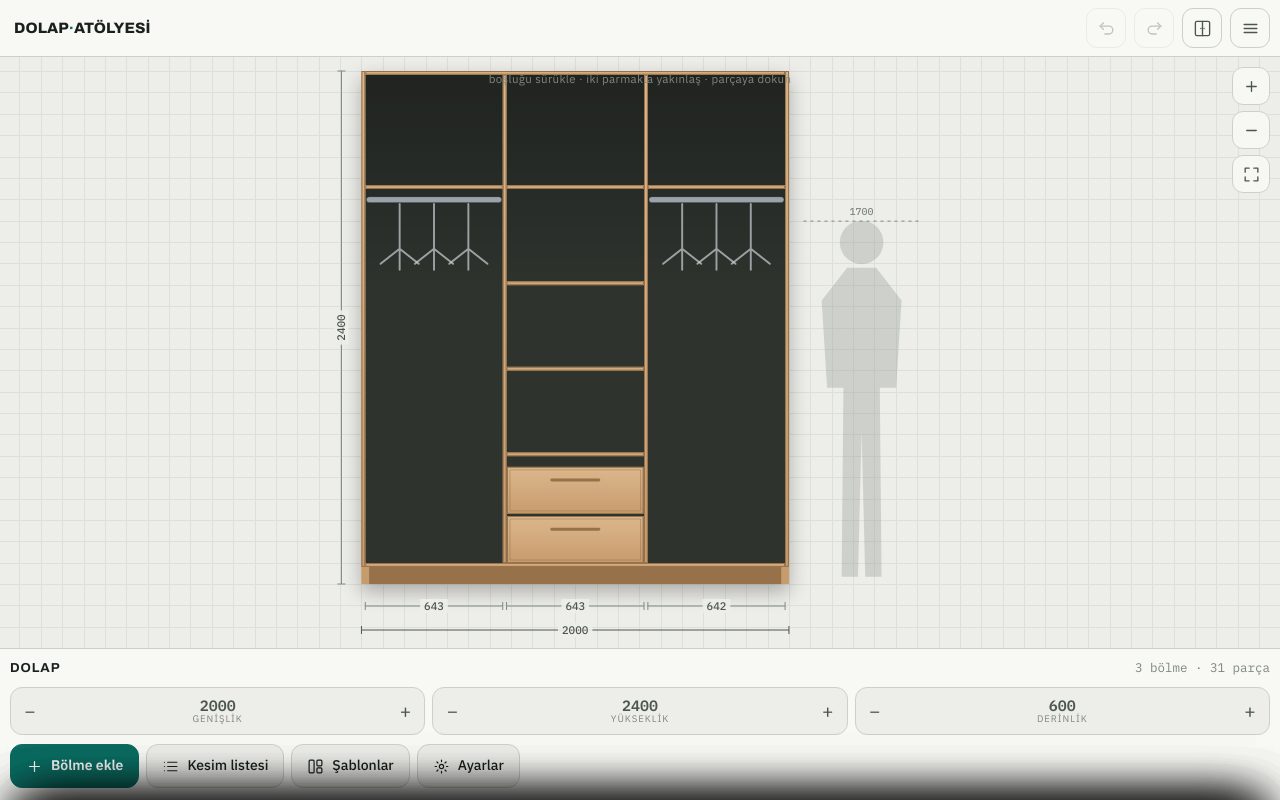
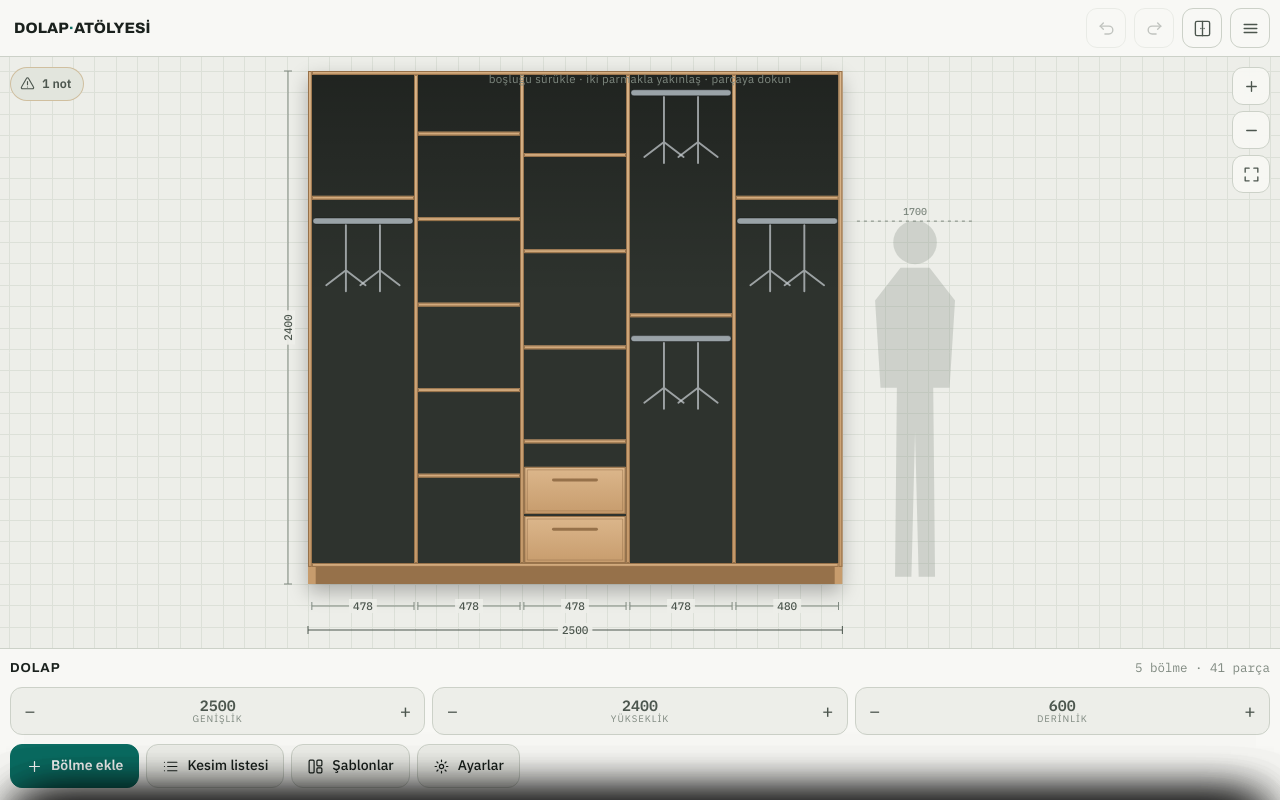
Before and after one commit to ozergul/dolap-atolyesi, a plain HTML site: page index.html in a window 1280 px wide. Drawn offline with Linux system fonts and the light colour scheme.

Commit message:
Varsayılan tasarım 5 kapaklı gardırop (2500 mm); 3 kapaklı sürüm şablon olarak kaldı

```diff
--- a/index.html
+++ b/index.html
@@ -427,13 +427,26 @@ function rod(y){ return {k:'rod', y:y}; }
 function drawer(y,h){ return {k:'drawer', y:y, h:h||200}; }
 
 var TEMPLATES = [
-  { name:'Klasik gardırop', note:'2000 × 2400 × 600',
+  /* VARSAYILAN: 5 kapaklı gardırop. 5 kapak 2000 mm'ye sığmıyor — bölme başına
+     378 mm kalıyor ve o ende askı borusuna kıyafet giremiyor. 2500 mm'de bölme
+     ~478 mm, kapak ~496 mm: piyasadaki 5 kapaklı gardırop ölçüsü. */
+  { name:'5 kapaklı gardırop', note:'2500 × 2400 × 600',
+    make:function(){ var s=Object.assign({},DEF);
+      s.W=2500;s.H=2400;s.D=600;
+      s.cols=[
+        col(478,[rod(1600),shelf(1700)],'single'),                                  // uzun askı (palto)
+        col(478,[shelf(400),shelf(800),shelf(1200),shelf(1600),shelf(2000)],'single'),
+        col(478,[drawer(0,220),drawer(230,220),shelf(560),shelf(1000),shelf(1450),shelf(1900)],'single'),
+        col(478,[rod(1050),shelf(1150),rod(2200)],'single'),                        // çift sıra askı
+        col(480,[rod(1600),shelf(1700)],'single')
+      ]; return s; } },
+  { name:'3 kapaklı gardırop', note:'2000 × 2400 × 600',
     make:function(){ var s=Object.assign({},DEF);
       s.W=2000;s.H=2400;s.D=600;
       s.cols=[
-        col(640,[shelf(1750),rod(1700)],'single'),
+        col(640,[rod(1700),shelf(1800)],'single'),
         col(640,[drawer(0,220),drawer(230,220),shelf(500),shelf(900),shelf(1300),shelf(1750)],'single'),
-        col(640,[shelf(1750),rod(1700)],'single')
+        col(640,[rod(1700),shelf(1800)],'single')
       ]; return s; } },
   { name:'Sürgülü ikili', note:'1800 × 2200 × 650',
     make:function(){ var s=Object.assign({},DEF);
@@ -471,7 +484,7 @@ var S = null;
 var sel = null;          // {kind:'col'|'item'|'divider', i, k}
 var undoStack = [], redoStack = [];
 
-var KEY = 'dolap-atolyesi-v2';
+var KEY = 'dolap-atolyesi-v3';
 
 function load(){
   try{
```
